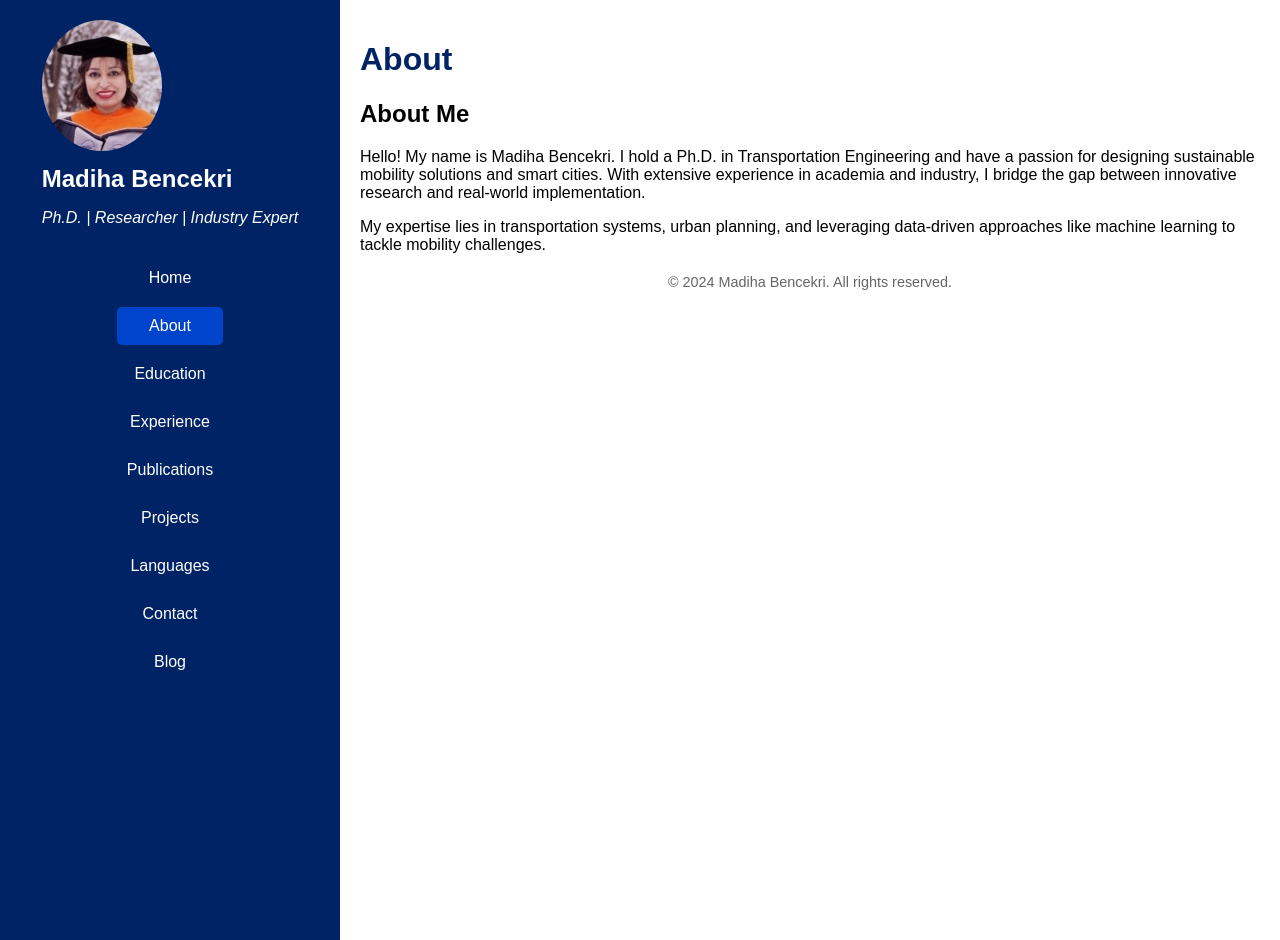
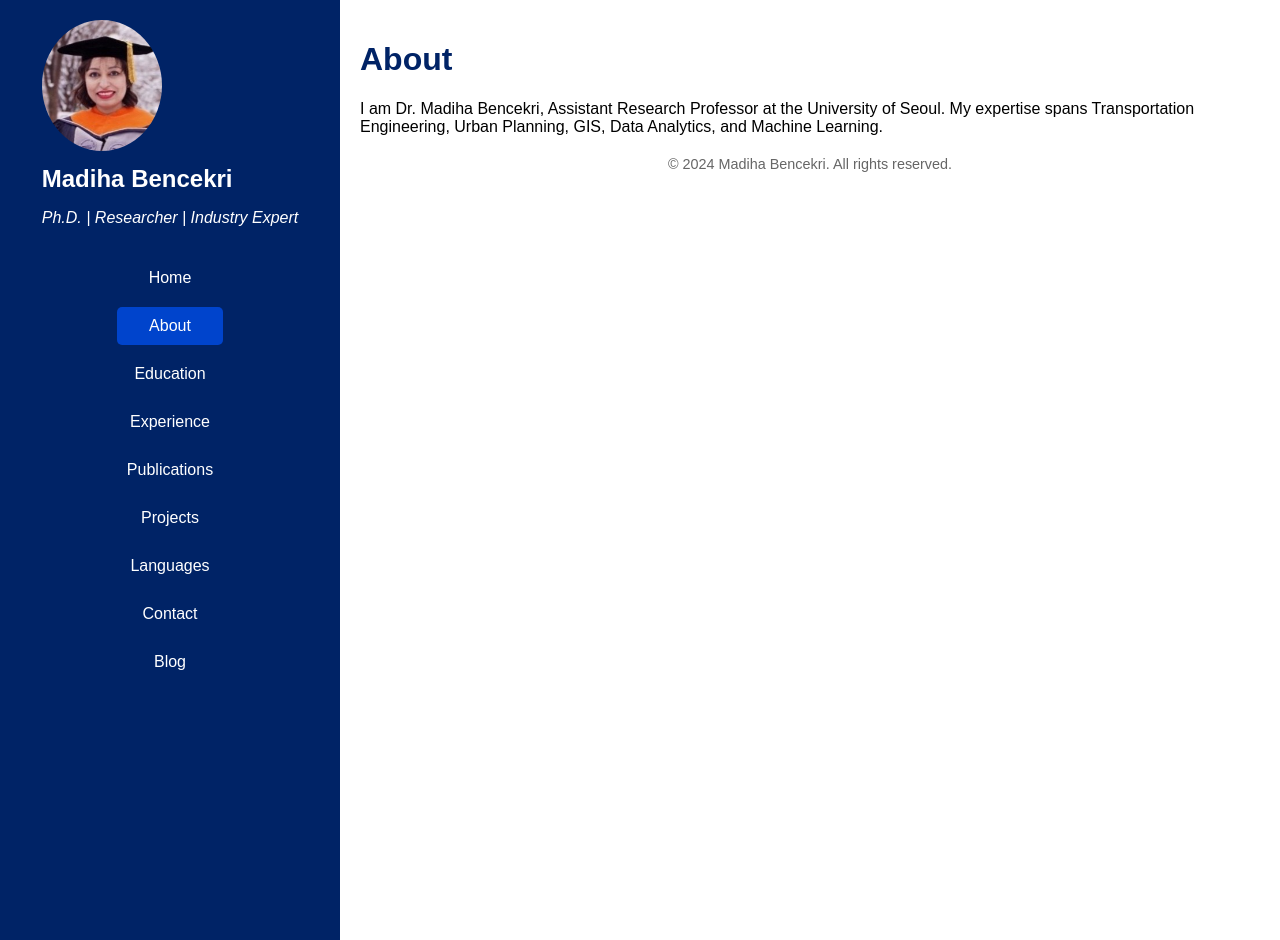
Before and after one commit to dihaben/Madiha-Bencekri, a Jekyll site: the page built from about.md, in a window 1280 px wide. Built offline with Jekyll 4.4.1, drawn with Linux system fonts in a browser that asks for light colours.

Commit message:
Update about.md

```diff
--- a/about.md
+++ b/about.md
@@ -1,13 +1,6 @@
 ---
 layout: default
 title: About
-description: Learn more about Madiha Bencekri.
 ---
 
-<h1>About Me</h1>
-<p>
-  Hello! My name is Madiha Bencekri. I hold a Ph.D. in Transportation Engineering and have a passion for designing sustainable mobility solutions and smart cities. With extensive experience in academia and industry, I bridge the gap between innovative research and real-world implementation.
-</p>
-<p>
-  My expertise lies in transportation systems, urban planning, and leveraging data-driven approaches like machine learning to tackle mobility challenges.
-</p>
+I am Dr. Madiha Bencekri, Assistant Research Professor at the University of Seoul. My expertise spans Transportation Engineering, Urban Planning, GIS, Data Analytics, and Machine Learning.
```
